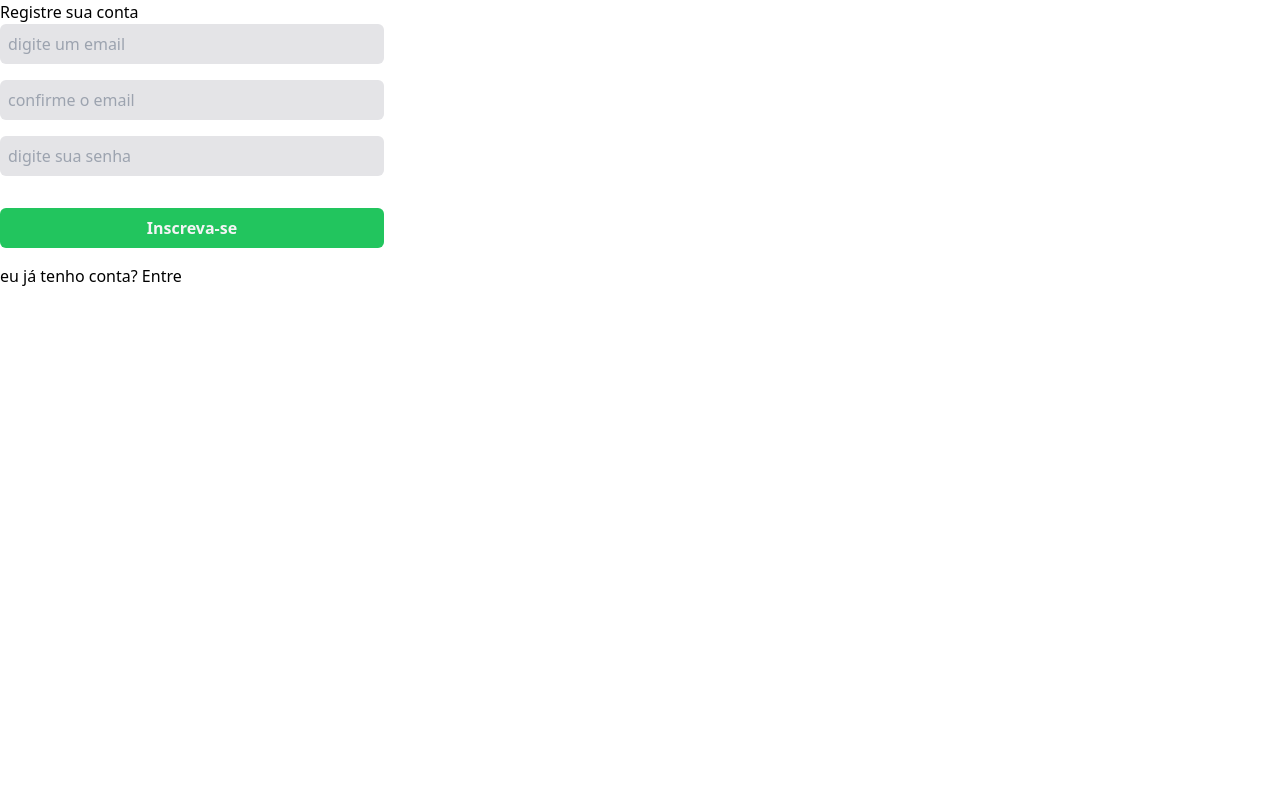
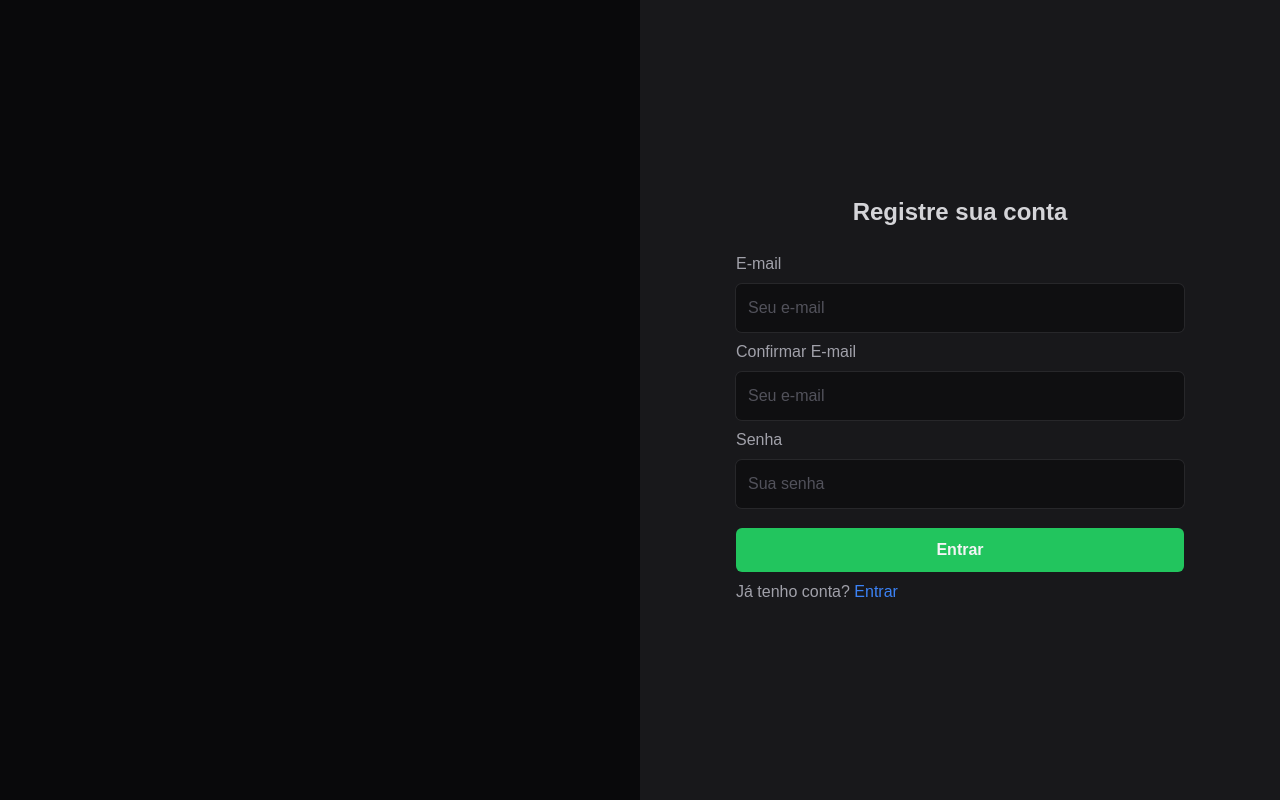
Before and after one commit to CaioLima10/admin-dashboard, a React (Vite) app: page /signup in a window 1280 px wide. Built offline with nearby package versions, Linux system fonts and the light colour scheme.

Commit message:
feat: styles signin and signup

```diff
--- a/src/components/button/index.tsx
+++ b/src/components/button/index.tsx
@@ -5,8 +5,8 @@ type ButtonProps = ButtonHTMLAttributes<HTMLButtonElement>;
 export function Button(props: ButtonProps) {
   return (
     <button
-      className="p-2 outline-none border-none rounded-md w-full cursor-pointer
-      bg-green-500 text-zinc-100 font-semibold text-base max-w-sm"
+      className="p-2.5 mt-5 outline-none border-none rounded-md w-full cursor-pointer
+      bg-green-500 text-zinc-100 font-semibold text-base max-w-md"
       {...props}
     >
       {props.children}
--- a/src/components/input/index.tsx
+++ b/src/components/input/index.tsx
@@ -6,7 +6,8 @@ export function Input(props: InputProps) {
   return (
     <input
       {...props}
-      className="outline-none p-2 w-full max-w-sm rounded-md text-base bg-zinc-200 border-none"
+      className="outline-none p-3 w-full max-w-md rounded-md text-base bg-zinc-950/60
+      border-none ring-1 ring-zinc-800 placeholder:text-zinc-600 text-zinc-600"
     />
   );
 }
--- /dev/null
+++ b/src/components/label/index.tsx
@@ -0,0 +1,12 @@
+import { LabelHTMLAttributes } from "react";
+
+type LabelProps = LabelHTMLAttributes<HTMLLabelElement>;
+
+export function Label(props: LabelProps) {
+  return (
+    <label
+      className="w-full max-w-md text-base text-zinc-400 my-2 flex"
+      {...props}
+    />
+  );
+}
--- a/src/index.css
+++ b/src/index.css
@@ -6,4 +6,5 @@
   margin: 0;
   padding: 0;
   box-sizing: border-box;
+  font-family: sans-serif;
 }
--- a/src/pages/signin/index.tsx
+++ b/src/pages/signin/index.tsx
@@ -3,6 +3,7 @@ import { Button } from "../../components/button";
 import { Input } from "../../components/input";
 import { Link, useNavigate } from "react-router-dom";
 import { useAuth } from "../../context/hooks";
+import { Label } from "../../components/label";
 
 export function Signin() {
   const { signin } = useAuth();
@@ -29,19 +30,28 @@ export function Signin() {
   }
 
   return (
-    <form>
-      <h1>Registre sua conta</h1>
-      <div className="flex flex-col gap-4">
+    <section className="flex">
+      <div className="flex items-center bg-zinc-950 w-full max-w-5xl h-screen"></div>
+      <form className="w-full max-w-2xl h-screen bg-zinc-900 flex flex-col items-center justify-center">
+        <h1 className="mb-4 text-2xl font-bold text-zinc-300">
+          Acessar sua conta
+        </h1>
+        <div className="w-full flex flex-col items-center ">
+          <Label>E-mail</Label>
           <Input
             value={email}
             onChange={(event) => [setEmail(event.target.value), setError("")]}
-          placeholder="digite um email"
+            placeholder="Seu e-mail"
             type="text"
           />
+          <Label>Senha</Label>
           <Input
             value={password}
-          onChange={(event) => [setPassword(event.target.value), setError("")]}
-          placeholder="digite sua senha"
+            onChange={(event) => [
+              setPassword(event.target.value),
+              setError(""),
+            ]}
+            placeholder="Sua senha"
             type="password"
           />
           <span>{error}</span>
@@ -49,11 +59,14 @@ export function Signin() {
             Registrar
           </Button>
 
-        <div>
-          <span>Não tem uma conta?</span>
-          <Link to={"/signup"}>&nbsp;Registre-se</Link>
+          <div className="w-full max-w-md mt-2 ">
+            <span className="text-zinc-400">Não tem uma conta?</span>
+            <Link className="text-blue-500" to={"/signup"}>
+              &nbsp;Registre-se
+            </Link>
           </div>
         </div>
       </form>
+    </section>
   );
 }
--- a/src/pages/signup/index.tsx
+++ b/src/pages/signup/index.tsx
@@ -3,6 +3,7 @@ import { Input } from "../../components/input";
 import { Button } from "../../components/button";
 import { useState } from "react";
 import { useAuth } from "../../context/hooks";
+import { Label } from "../../components/label";
 
 export function Signup() {
   const navigate = useNavigate();
@@ -34,40 +35,53 @@ export function Signup() {
   }
 
   return (
-    <form>
-      <h1>Registre sua conta</h1>
-      <div className="flex flex-col gap-4">
+    <section className="flex">
+      <div className="flex items-center bg-zinc-950 w-full max-w-5xl h-screen"></div>
+      <form className="w-full max-w-2xl h-screen bg-zinc-900 flex flex-col items-center justify-center">
+        <h1 className="mb-4 text-2xl font-bold text-zinc-300">
+          Registre sua conta
+        </h1>
+        <div className="w-full flex flex-col items-center ">
+          <Label>E-mail</Label>
           <Input
             value={email}
             onChange={(event) => [setEmail(event.target.value), setError("")]}
-          placeholder="digite um email"
+            placeholder="Seu e-mail"
             type="text"
           />
+          <Label>Confirmar E-mail</Label>
           <Input
             value={emailConfirm}
             onChange={(event) => [
               setEmailConfirm(event.target.value),
               setError(""),
             ]}
-          placeholder="confirme o email"
+            placeholder="Seu e-mail"
             type="text"
           />
+          <Label>Senha</Label>
           <Input
             value={password}
-          onChange={(event) => [setPassword(event.target.value), setError("")]}
-          placeholder="digite sua senha"
+            onChange={(event) => [
+              setPassword(event.target.value),
+              setError(""),
+            ]}
+            placeholder="Sua senha"
             type="password"
           />
-        <span>{error}</span>
+          <span className="flex items-center text-red-500">{error}</span>
           <Button type="button" onClick={handleSignup}>
-          Inscreva-se
+            Entrar
           </Button>
 
-        <div>
-          <span>eu já tenho conta?</span>
-          <Link to={"/"}>&nbsp;Entre</Link>
+          <div className="w-full max-w-md mt-2 ">
+            <span className="text-zinc-400">Já tenho conta?</span>
+            <Link className="text-blue-500" to={"/signin"}>
+              &nbsp;Entrar
+            </Link>
           </div>
         </div>
       </form>
+    </section>
   );
 }
```
Lines whose indentation alone changed are shown as unchanged.
